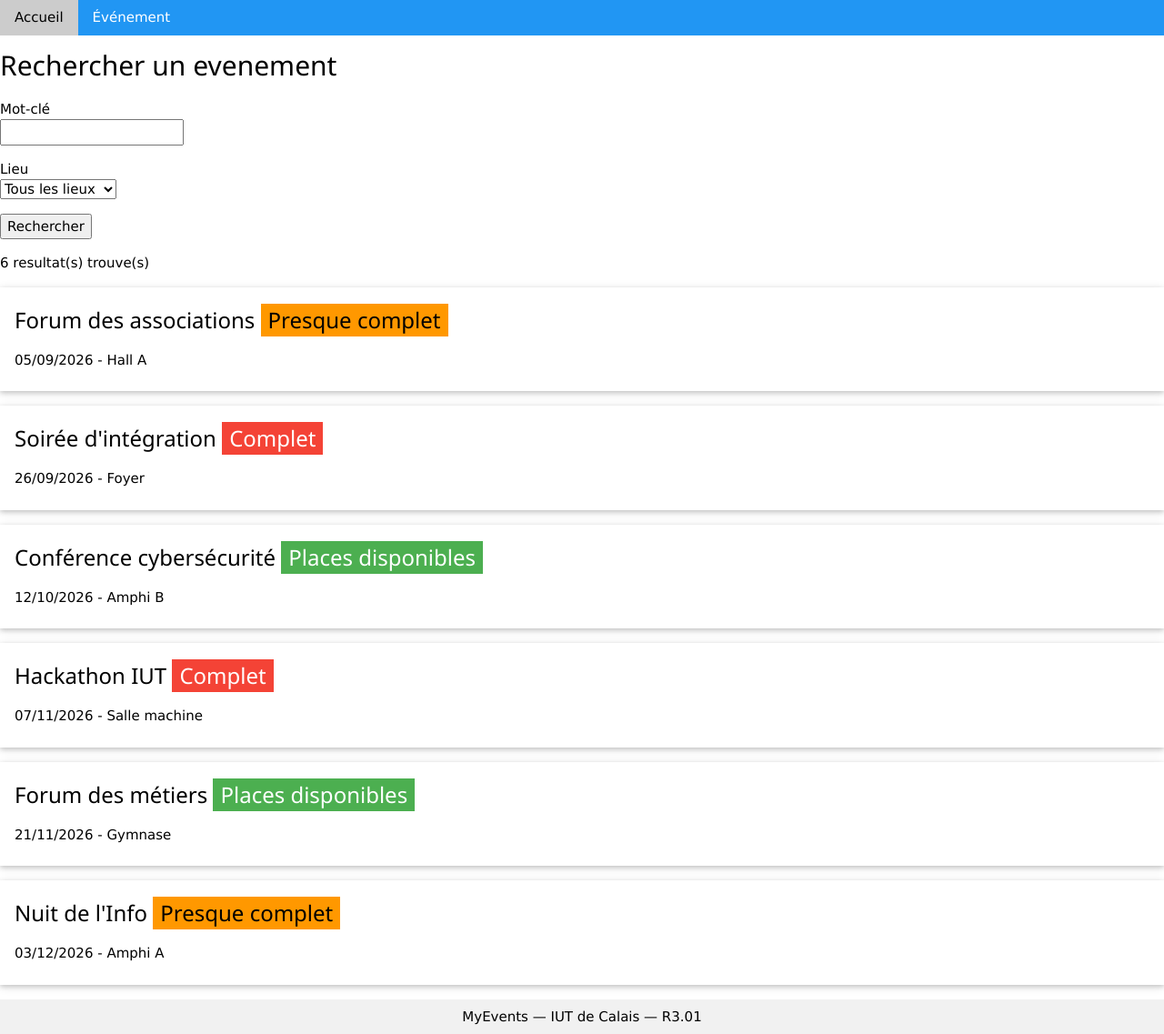
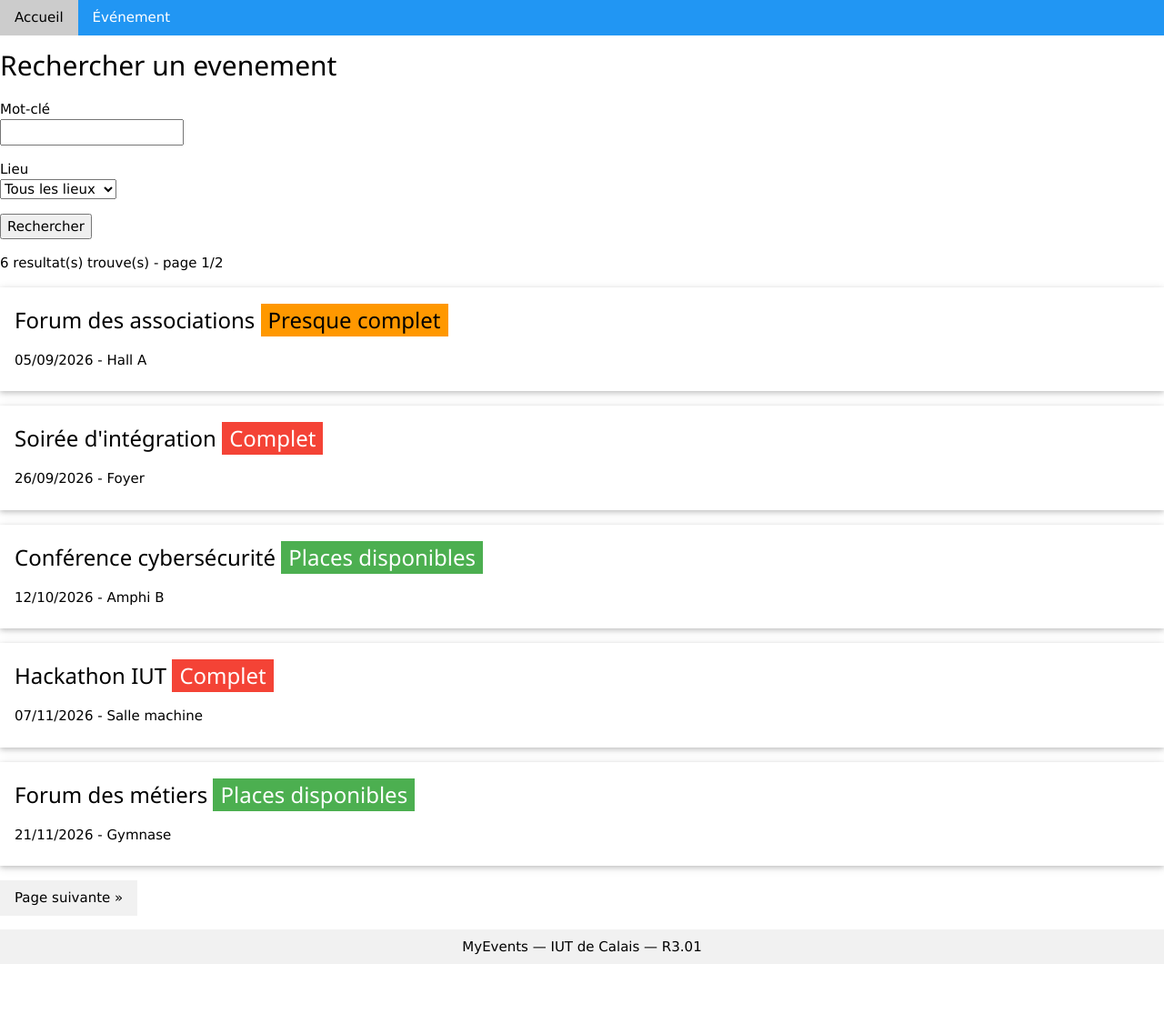
Before and after one commit to AdrienRmd/R3_01, a PHP site: page /recherche.php in a window 1280 px wide. Shown: the whole page at 91% size. After the commit the page ends 1060 px from the top, so only its background shows below. Run offline with PHP 8.4, Linux system fonts and the light colour scheme.

Commit message:
TP2/TP3 : bonus C1 et C2 (fonction recursive, pagination, Post/Redirect/Get)

```diff
--- a/TP3/myevents/lib/functions.php
+++ b/TP3/myevents/lib/functions.php
@@ -176,3 +176,48 @@ function rechercherEvenements(array $events, ?string $motCle = null, ?string $li
             && ($lieu === null || $e['lieu'] === $lieu)
     ));
 }
+
+/**
+ * Bonus C1 (TP2) - Une fonction récursive.
+ * Somme des éléments sans array_sum() : cas de base = tableau vide,
+ * cas récursif = premier élément + appel sur le reste du tableau.
+ */
+function sommeRecursive(array $nombres): int|float
+{
+    // Cas de base : un tableau vide ne contient plus rien à additionner
+    if (count($nombres) === 0) {
+        return 0;
+    }
+
+    // Cas récursif : premier élément + somme du reste du tableau
+    return $nombres[0] + sommeRecursive(array_slice($nombres, 1));
+}
+
+/**
+ * Bonus C2 (TP2) - Pagination d'une liste d'événements.
+ * Renvoie la portion de la page demandée et le nombre total de pages.
+ * La page 1 démarre à l'index 0, d'où la conversion ($page - 1) * $parPage.
+ */
+function paginerEvenements(array $events, int $page, int $parPage = 5): array
+{
+    $totalPages = (int) ceil(count($events) / $parPage);
+    if ($totalPages < 1) {
+        $totalPages = 1;
+    }
+
+    // Une page hors bornes (0, négative ou trop grande) est ramenée dans les limites
+    if ($page < 1) {
+        $page = 1;
+    }
+    if ($page > $totalPages) {
+        $page = $totalPages;
+    }
+
+    $debut = ($page - 1) * $parPage;
+
+    return array(
+        'items' => array_slice($events, $debut, $parPage),
+        'totalPages' => $totalPages,
+        'page' => $page,
+    );
+}
--- a/TP3/myevents/recherche.php
+++ b/TP3/myevents/recherche.php
@@ -22,6 +22,22 @@ if ($lieuRecherche !== '') {
 // B2 : la recherche se fait avec la fonction du TP2
 $resultats = rechercherEvenements($events, $critereMotCle, $critereLieu);
 $nombreResultats = count($resultats);
+
+// Bonus C2 - pagination des résultats : on n'affiche que 5 cartes par page.
+// Le numéro de page arrive dans l'URL, comme les critères de recherche.
+$pageBrute = $_GET['page'] ?? '1';
+$page = 1;
+if (ctype_digit($pageBrute) && (int) $pageBrute >= 1) {
+    $page = (int) $pageBrute;
+}
+
+$pagination = paginerEvenements($resultats, $page, 5);
+$resultatsPage = $pagination['items'];
+$totalPages = $pagination['totalPages'];
+$page = $pagination['page']; // page réellement affichée, ramenée dans les bornes
+
+// Bonus C2 - les liens de pagination conservent le mot-clé et le lieu
+$parametresPagination = array('q' => $motCle, 'lieu' => $lieuRecherche);
 ?>
 <h2>Rechercher un evenement</h2>
 
@@ -48,10 +64,12 @@ $nombreResultats = count($resultats);
     <button type="submit">Rechercher</button>
 </form>
 
-<p><?php echo $nombreResultats; ?> resultat(s) trouve(s)</p>
+<p><?php echo $nombreResultats; ?> resultat(s) trouve(s)
+    <!-- Bonus C2 - position dans la pagination -->
+    - page <?php echo $page; ?>/<?php echo $totalPages; ?></p>
 
 <?php if ($nombreResultats > 0): ?>
-<?php foreach ($resultats as $event):
+<?php foreach ($resultatsPage as $event):
 $badge = calculerBadge($event);
 ?>
 <div class="w3-card w3-margin-bottom w3-padding">
@@ -61,6 +79,24 @@ $badge = calculerBadge($event);
     <p><?php echo formaterDateAffichage($event['date']); ?> - <?php echo htmlspecialchars($event['lieu']); ?></p>
 </div>
 <?php endforeach; ?>
+
+<?php
+// Bonus C2 - liens page precedente / page suivante : les trois parametres
+// (q, lieu, page) doivent rester presents dans l'URL a chaque fois
+if ($totalPages > 1):
+?>
+<p>
+    <?php if ($page > 1): ?>
+        <?php $parametresPagination['page'] = $page - 1; ?>
+        <a class="w3-button w3-light-grey" href="recherche.php?<?php echo http_build_query($parametresPagination); ?>">&laquo; Page precedente</a>
+    <?php endif; ?>
+
+    <?php if ($page < $totalPages): ?>
+        <?php $parametresPagination['page'] = $page + 1; ?>
+        <a class="w3-button w3-light-grey" href="recherche.php?<?php echo http_build_query($parametresPagination); ?>">Page suivante &raquo;</a>
+    <?php endif; ?>
+</p>
+<?php endif; ?>
 <?php else: ?>
 <!-- B2 : message clair si aucun resultat -->
 <div class="w3-panel w3-pale-yellow">
```
Also changed, not shown: TP2/myevents/lib/functions.php (+45 -0 lines), TP3/myevents/index.php (+9 -0 lines).
